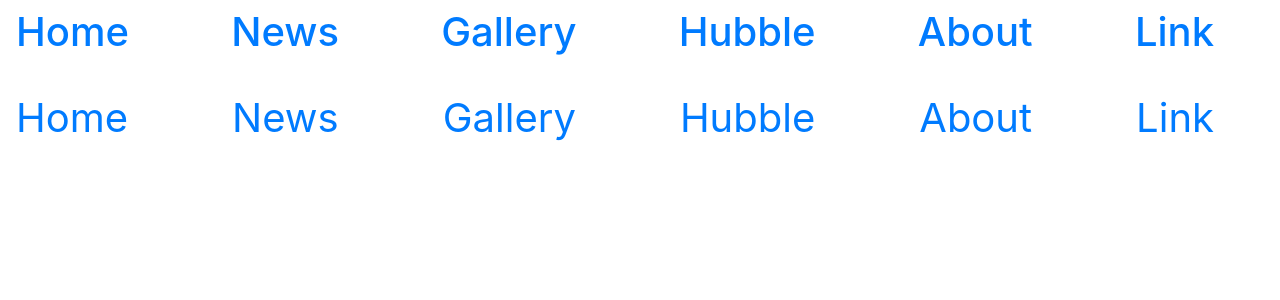
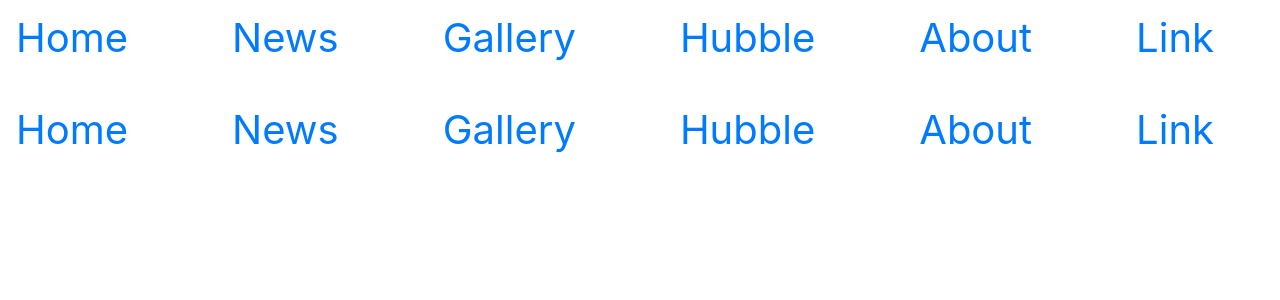
Before and after one commit to Alex2574/Space-news, an Angular app: page / in a window 1280 px wide. Shown: the top 300 px of the page. Built offline with nearby package versions, Linux system fonts and the light colour scheme.

Commit message:
Optimised code

```diff
--- a/src/app/app-routing.module.ts
+++ b/src/app/app-routing.module.ts
@@ -10,10 +10,7 @@
 import { NavbarComponent } from './navbar/navbar.component';
 
 const routes: Routes = [
-  {
-    path: '',
-    component: NavbarComponent,
-  },
+  { path: '', component: NavbarComponent, },
   { path: '', redirectTo: '/', pathMatch: 'full' },
   { path: 'home', component: HomePageComponent },
   { path: 'about', component: AboutPageComponent },
--- a/src/app/app.component.html
+++ b/src/app/app.component.html
@@ -1,2 +1,2 @@
-<h2><app-navbar></app-navbar></h2>
+<app-navbar><h2></h2></app-navbar>
 <router-outlet></router-outlet>
```
